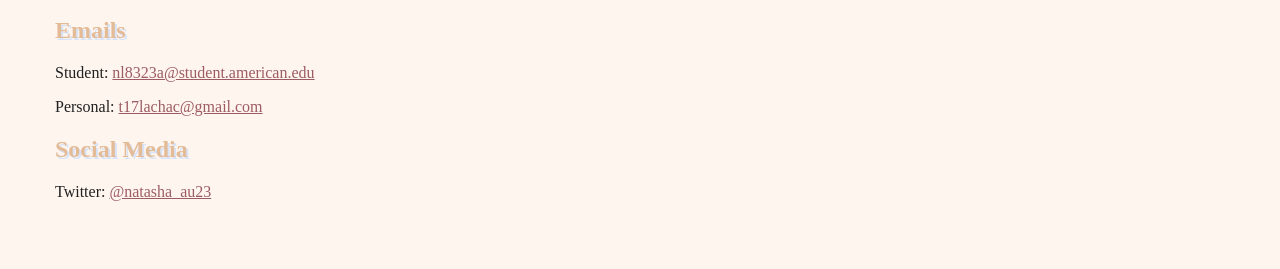
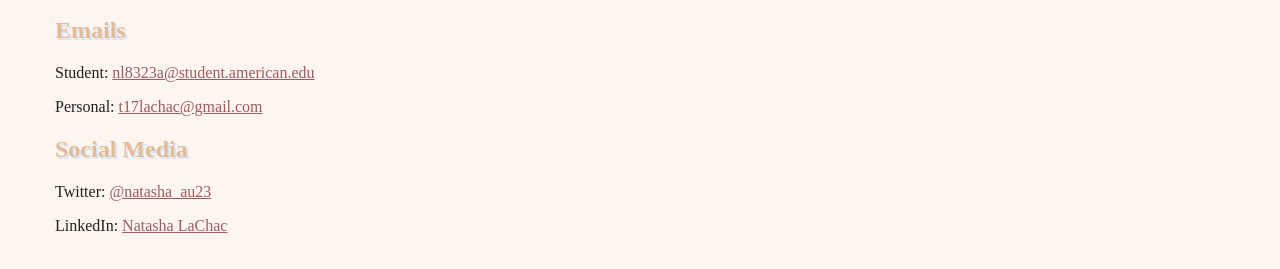
Before and after one commit to NatashaAlison/NatashaAlison.github.io, a plain HTML site: page contact.html in a window 1280 px wide. Shown: the part 299-568 px from the top of the page. Drawn offline with Linux system fonts and the light colour scheme; a web font is replaced by a local one.

Commit message:
Update contact.html

```diff
--- a/contact.html
+++ b/contact.html
@@ -9,7 +9,7 @@
 </head>
 
 <body>
-<h1 class="header"> Natasha's Website </h1>
+<h1 class="header"> Natasha LaChac </h1>
 <h1>Contact</h1>
 <p>Want to get in touch? Contact me at any of the addresses below!</p>
 
@@ -27,6 +27,7 @@
 
 <h2>Social Media</h2>
 <p>Twitter: <a href="https://twitter.com/natasha_au23" target="_blank">@natasha_au23</a></p>
+<p>LinkedIn: <a href="https://www.linkedin.com/in/natasha-l-624573206/" target="_blank">Natasha LaChac</a></p>
 
 </body>
 </html>
```
